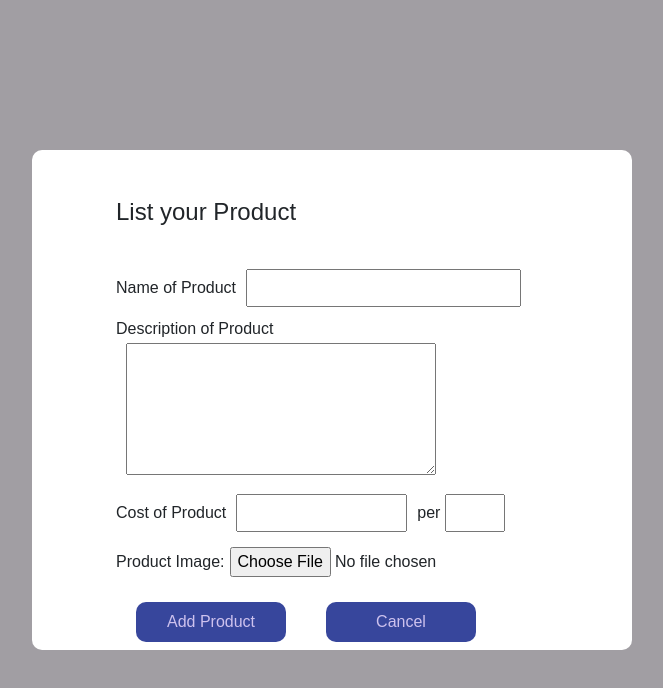
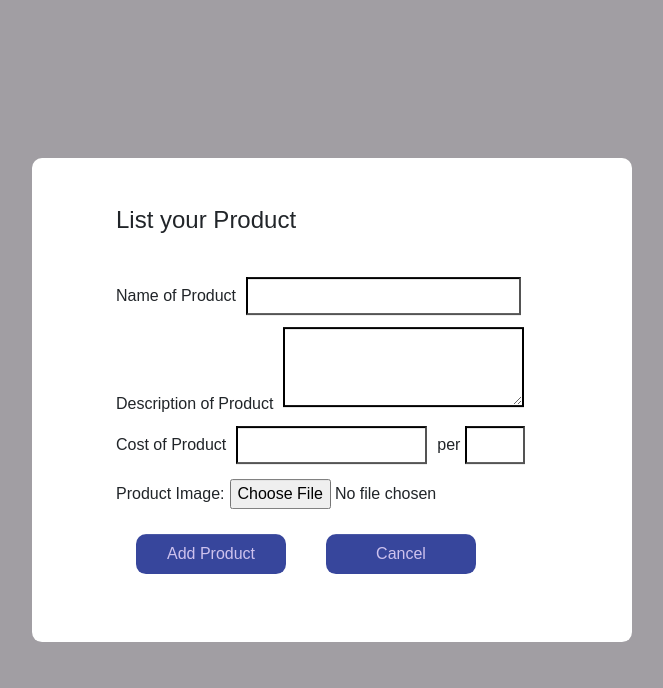
Before and after one commit to Akshay120302/OneMNC-auth, a React (Create React App) app: page /Modal in a window 1280 px wide. Shown: the top 688 px of the page, without its empty margins (308-971 px from the left). Built offline with nearby package versions, Linux system fonts and the light colour scheme; what @auth0/auth0-react would draw is missing.

Commit message:
16/09/23

```diff
--- a/src/components/Modal.jsx
+++ b/src/components/Modal.jsx
@@ -121,10 +121,10 @@ import './styles/Modal.css'
                         <textarea type="text" rows={5} cols={40} value={description} onChange={handleChange} name='productDes' required/>
                         <br/>
                         <span>Cost of Product</span>
-                        <input type="integer" className="input2" required/>
+                        <input type="integer" className="input3" required/>
                         <span>per</span>
                         <input type="text"
-                        className='unit' required/>
+                        className='unitModal' required/>
                         <br/>
                         <label htmlFor="product-image">Product Image:</label>
                         <input type="file" value = {imageUrl} id="product-image" onChange={handleChange} name="product-image" placeholder="Upload file..." />
--- a/src/components/styles/Card.css
+++ b/src/components/styles/Card.css
@@ -97,3 +97,19 @@ h3,p{
     position: static;
     margin-top: 80px;
 }
+
+@media screen and (max-width:600px) {
+
+    card-container {
+        width: 260px;
+        height: 260px;
+        margin: 37px;
+        overflow: hidden;
+        box-shadow: 0px 0px 15px -5px;
+        transition: 0.3s;
+        animation: ease-in;
+        margin-top: 30px;
+        margin-bottom: 30px;
+    }
+
+}
--- a/src/components/styles/Customer.css
+++ b/src/components/styles/Customer.css
@@ -187,13 +187,13 @@ marquee{
         background-color: rgb(239, 219, 223);
         gap: 10px;
         height: auto;
-        width: 373px;
+        width: 379px;
     }
 
     .imgScroller {
         margin-top: 4px;
         margin-left: -3px;
-        width: 369px;
+        width: 377px;
         height: 140px;
         background-color: rgb(241, 246, 246);
         border-radius: 10px;
--- a/src/components/styles/LoginModal.css
+++ b/src/components/styles/LoginModal.css
@@ -58,12 +58,6 @@
     width: 171px;
 }
 
-textarea{
-    margin: 2px 10px;
-    padding: 5px;
-    width: 310px;
-}
-
 .unit{
     margin: 5px;
     width: 60px;
--- a/src/components/styles/Menu.css
+++ b/src/components/styles/Menu.css
@@ -67,7 +67,7 @@
         left: 90%;
         transform: translate(-50%,-50%);
         width: 388px;
-        min-height: 691px;
+        min-height: 886px;
         padding: 10px;
         background-color: rgb(255, 255, 255);
     }
@@ -78,4 +78,10 @@
         width: 204px;
         height: 56px;
     }
+
+    .menu {
+        margin: 4px;
+        width: 232px;
+        height: 799px;
+    }
 }
--- a/src/components/styles/Modal.css
+++ b/src/components/styles/Modal.css
@@ -24,22 +24,31 @@
 .input1{
     margin: 10px;
     width: 275px;
+    border-color: black;
+    border-width: 2px;
 }
 
-.input2{
+.input3{
     margin: 10px;
-    width: 171px;
+    width: 191px;
+    border-color: black;
+    border-width: 2px;
 }
 
-textarea{
+textarea {
     margin: 2px 10px;
     padding: 5px;
-    width: 310px;
+    width: 241px;
+    height: 80px;
+    border-color: black;
+    border-width: 2px;
 }
 
-.unit{
+.unitModal{
     margin: 5px;
     width: 60px;
+    border-color: black;
+    border-width: 2px;
 
 }
 
--- a/src/components/styles/Nav.css
+++ b/src/components/styles/Nav.css
@@ -138,4 +138,9 @@ li{
         margin-left: 233px;
         margin-top: 12px;
     }
+
+    .fa-bars {
+        align-self: center;
+        margin-left: 14px;
+    }
 }
--- a/src/components/styles/ProductListing.css
+++ b/src/components/styles/ProductListing.css
@@ -49,13 +49,13 @@
     padding: 20px;
 }
 
-.nav{
+/* .nav{
   margin: 3px;
   margin-top: 10px;
   height: 70px;
   width: 1513px;
   background-color: rgb(255, 255, 255);
-}
+} */
 
 a{
     text-align: center;
@@ -142,12 +142,12 @@ a{
   @media screen and (max-width: 600px) {
 
     .product-container1{
-      margin: 16px 28px;
-      width: 1375px;
-      height: auto;
-      background-color: rgb(130 190 190);
-      border-radius: 10px;
-      padding: 10px;
+      margin: 16px 18px;
+    width: 338px;
+    height: auto;
+    background-color: rgb(130 190 190);
+    border-radius: 10px;
+    padding: 10px;
   }
 
   .header {
@@ -160,7 +160,7 @@ a{
   display: flex;
   flex-wrap: wrap;
   margin: 12px 5px;
-  width: 1343px;
+  width: 301px;
   height: auto;
   min-height: 400px;
   background-color: #ffff;
```
